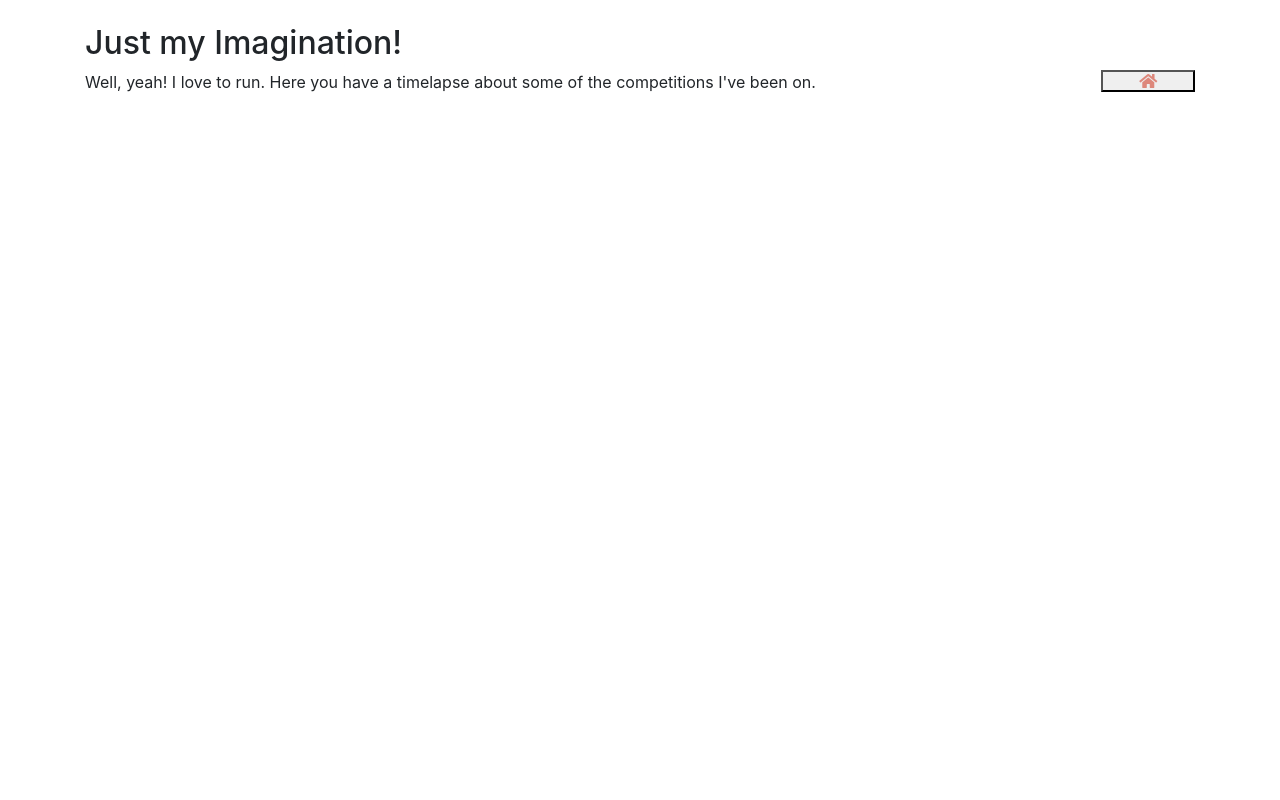
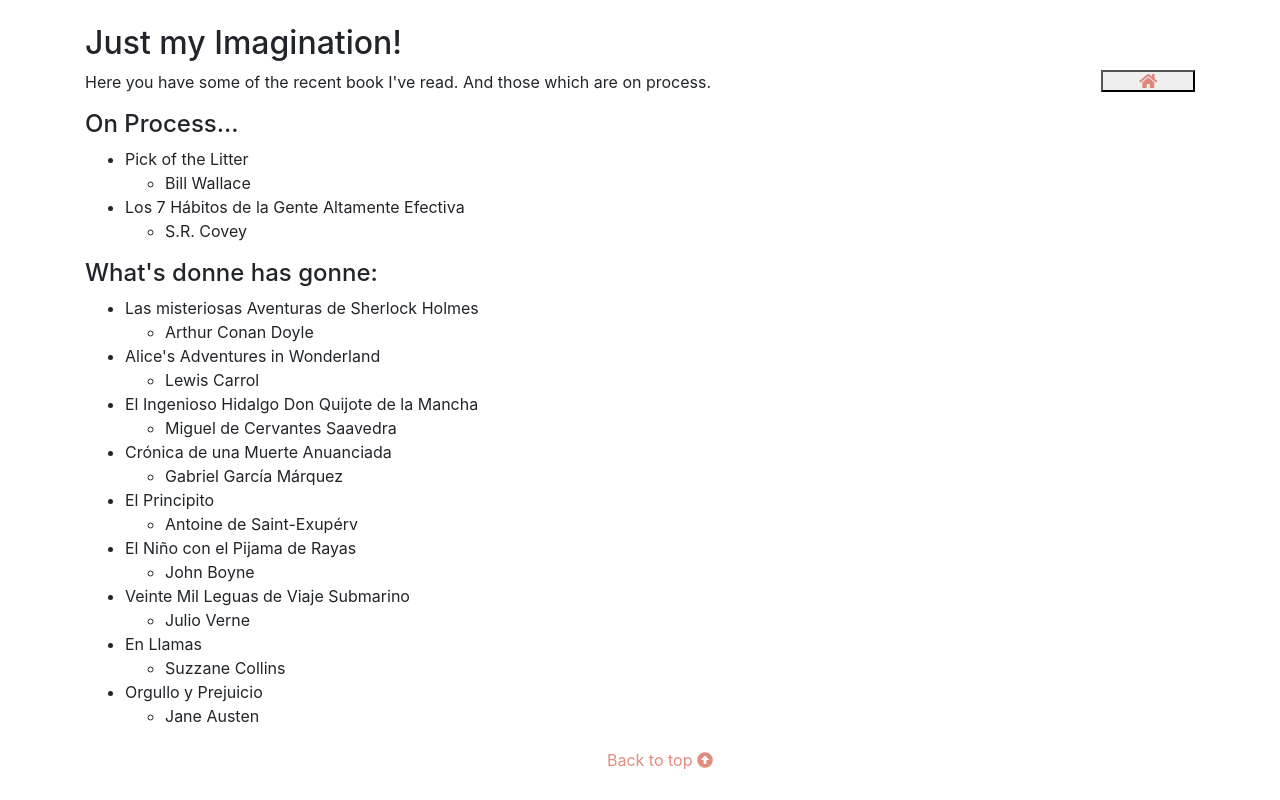
Before and after one commit to SandraPAM/CS50-Project0, a plain HTML site: page read.html in a window 1280 px wide. Drawn offline with nearby package versions, Linux system fonts and the light colour scheme.

Commit message:
Avance 4: Read.html and Lang.html

```diff
--- a/read.html
+++ b/read.html
@@ -12,7 +12,7 @@
 
         <!--Stylesheet-->
         <link rel="stylesheet" href="style/style_general.css">
-        <link rel="stylesheet" href="style/read_css/style3.css">
+        <link rel="stylesheet" href="style/read_css/style2.css">
     </head>
 
     <body>
@@ -21,16 +21,70 @@
 
             <div class="row mr-0">
                 <p class=" col-12 col-sm-11 col-md-11 col-lg-11">
-                    Well, yeah! I love to run.
-                    Here you have a timelapse about some of the competitions I've been on.
+                    Here you have some of the recent book I've read. And those which are on process.
                 </p>
 
                 <button id="btn_home" class="col-2 col-sm-1 col-md-1 col-lg-1 fas fa-home" title="Home"
                 onclick="window.location='index.html'">
-
                 </button>
             </div>
 
+            <h4>On Process...</h4>
+            <ul>
+                <li>Pick of the Litter</li>
+                <ul>
+                    <li>Bill Wallace</li>
+                </ul>
+                <li>Los 7 Hábitos de la Gente Altamente Efectiva</li>
+                <ul>
+                    <li>S.R. Covey</li>
+                </ul>
+            </ul>
+
+            <h4>What's donne has gonne:</h4>
+            <ul>
+                <li>Las misteriosas Aventuras de Sherlock Holmes</li>
+                <ul>
+                    <li>Arthur Conan Doyle</li>
+                </ul>
+                <li>Alice's Adventures in Wonderland</li>
+                <ul>
+                    <li>Lewis Carrol</li>
+                </ul>
+                <li>El Ingenioso Hidalgo Don Quijote de la Mancha</li>
+                <ul>
+                    <li>Miguel de Cervantes Saavedra</li>
+                </ul>
+                <li>Crónica de una Muerte Anuanciada</li>
+                <ul>
+                    <li>Gabriel García Márquez</li>
+                </ul>
+                <li>El Principito</li>
+                <ul>
+                    <li>Antoine de Saint-Exupérv</li>
+                </ul>
+                <li>El Niño con el Pijama de Rayas</li>
+                <ul>
+                    <li>John Boyne</li>
+                </ul>
+                <li>Veinte Mil Leguas de Viaje Submarino</li>
+                <ul>
+                    <li>Julio Verne</li>
+                </ul>
+                <li>En Llamas</li>
+                <ul>
+                    <li>Suzzane Collins</li>
+                </ul>
+                <li>Orgullo y Prejuicio</li>
+                <ul>
+                    <li>Jane Austen</li>
+                </ul>
+            </ul>
+
+
+            <footer>
+                <a href="#">Back to top <i class="fas fa-arrow-alt-circle-up"></i></a>
+            </footer>
         </div>
     </body>
 </html>
```
Also changed, not shown: lang.html (added, +72 -0 lines), run.html (+2 -2 lines).
